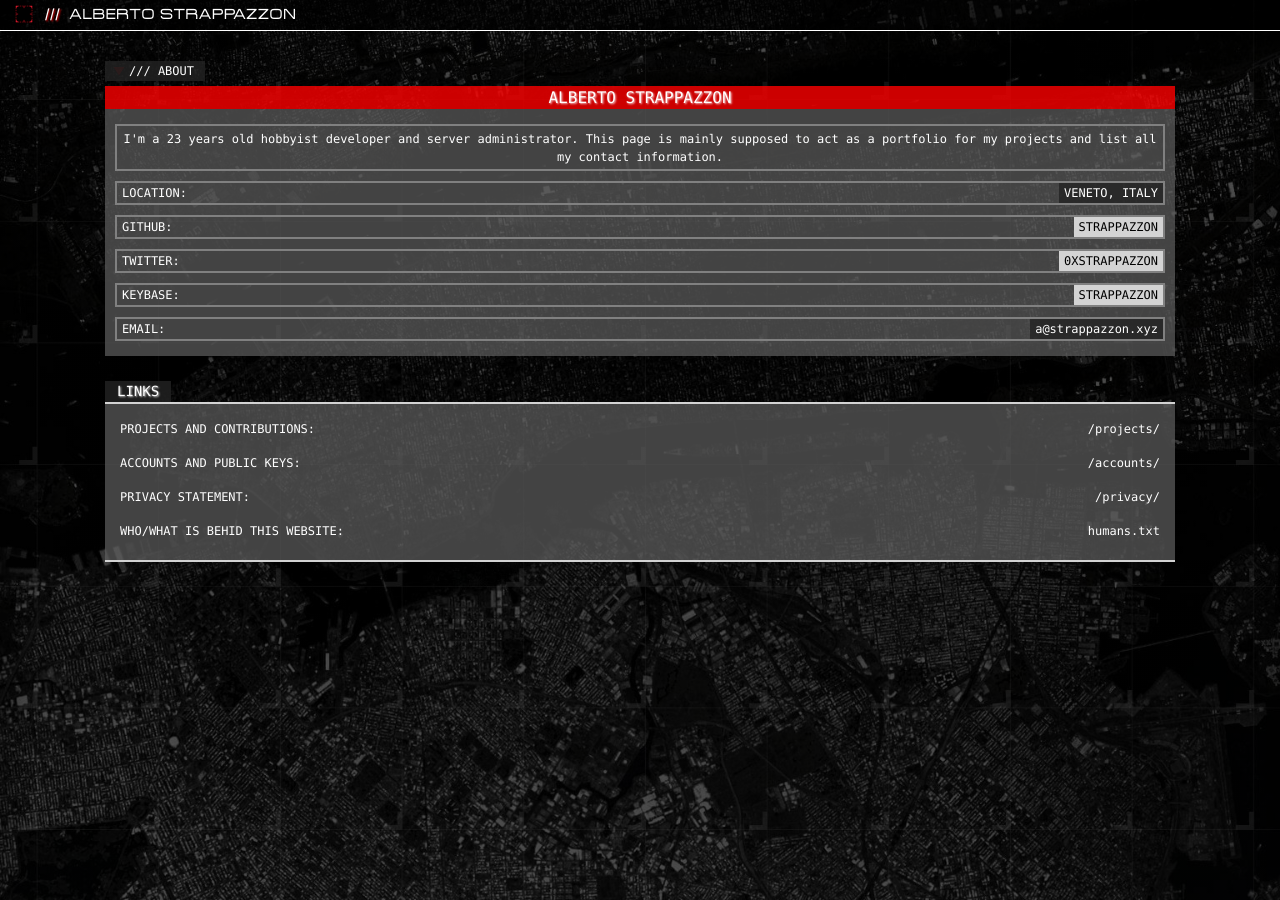
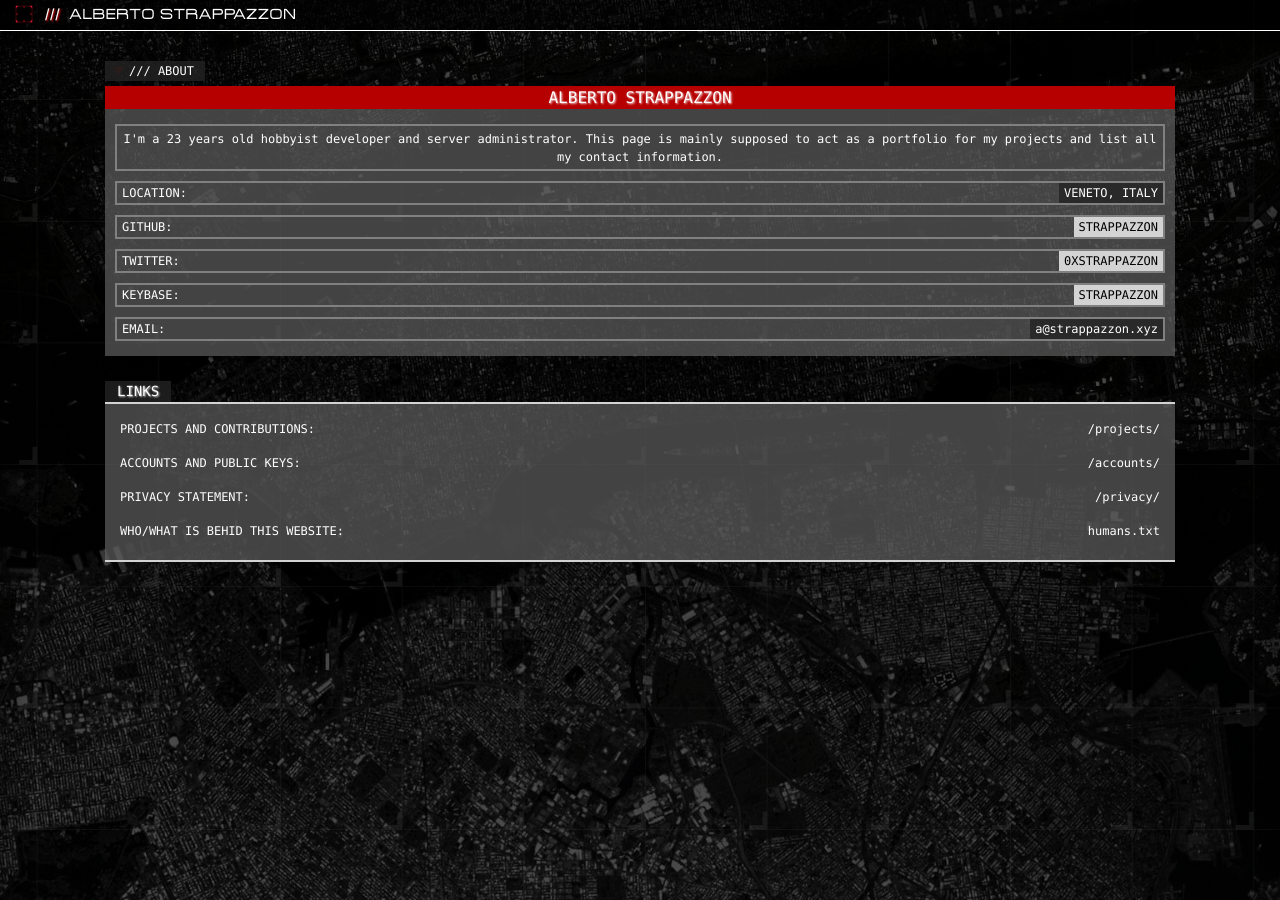
Before and after one commit to Strappazzon/www, a Jekyll site: the page built from index.html, in a window 1280 px wide. Built offline with Jekyll 4.4.1, drawn with Linux system fonts in a browser that asks for light colours.

Commit message:
Small changes

```diff
--- a/_includes/pages/header.html
+++ b/_includes/pages/header.html
@@ -1,6 +1,6 @@
 <header>
 	<div class="logo">
-		<img src="/static/img/favicons/favicon-32x32.png" width="18px" alt=""> <span class="fs">///</span> <span>ALBERTO STRAPPAZZON</span>
+		<img src="/static/img/favicons/favicon-32x32.png" width="18px" height="18px" alt="" draggable="false"> <span class="fs">///</span> <span>ALBERTO STRAPPAZZON</span>
 	</div>
 	{% if page.url != "/" %}
 	<div class="links">
--- a/static/css/home.scss
+++ b/static/css/home.scss
@@ -2,7 +2,7 @@
 ---
 
 /*! Alberto Strappazzon's Stylesheet
- * Copyright 2020 Alberto Strappazzon
+ * Copyright 2020 - 2021 Alberto Strappazzon
  * Licensed under MIT https://github.com/Strappazzon/www/blob/master/LICENSE.txt
  *! A portion of this stylesheet uses code from Person of Interest Web UI
  * Copyright (c) 2018, Krisztián Kis - Phresh-IT
@@ -40,7 +40,7 @@
 		margin-top: 5px;
 		font-size: 16px;
 		text-align: center;
-		background-color: rgba(255, 0, 0, 0.8);
+		background-color: #b60000;
 	}
 	.row {
 		border: 2px solid #808080;
```
